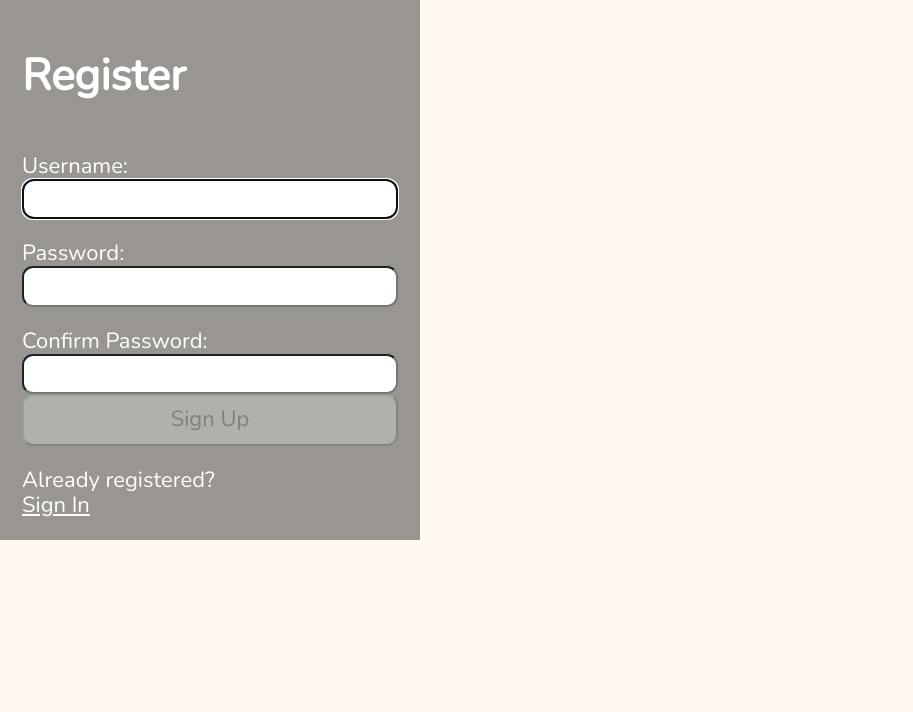
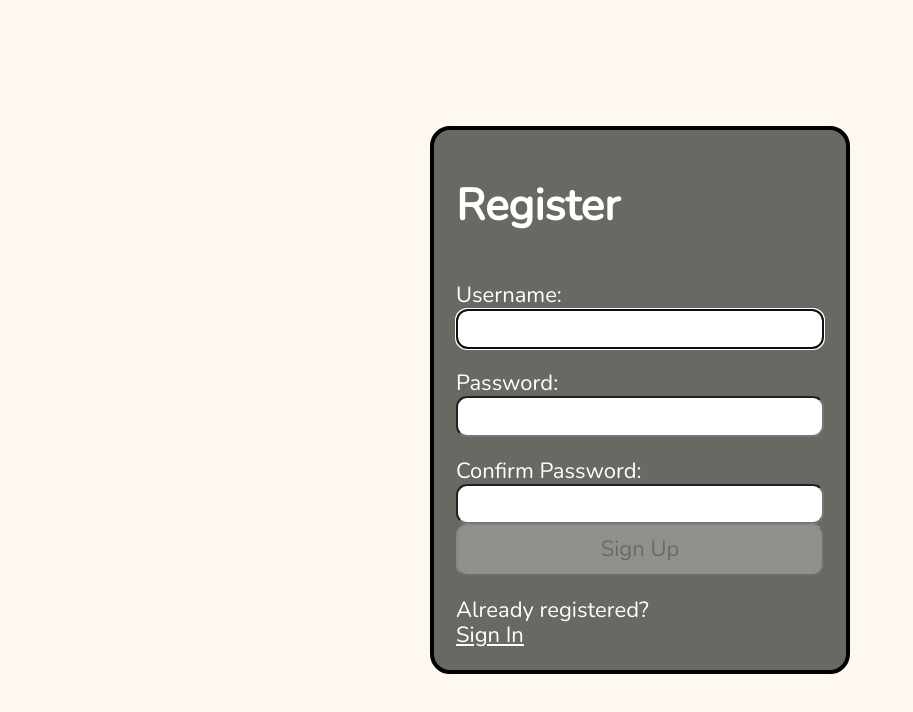
Before and after one commit to Ching-Ting-Wei/Collaboration_Platform, a React (Create React App) app: page /#/register in a window 1280 px wide. Shown: the top 712 px of the page, without its empty margins (0-913 px from the left). Built offline with nearby package versions, Linux system fonts and the light colour scheme.

Commit message:
header & register update

```diff
--- a/src/components/TodoItem/TodoForm2.js
+++ b/src/components/TodoItem/TodoForm2.js
@@ -1,20 +1,35 @@
 import React from "react";
 import styled from "styled-components";
 import TodoList from "./TodoList";
+
+const All = styled.div`
+  height: 100%;
+  width: 100%;
+  display: flex;
+  align-items: center;
+  justify-content: center;
+  /* border: 2px solid #ccc; */
+`;
 
 const Container = styled.div`
   box-sizing: border-box;
   max-height: 440px;
   height: auto;
-  width: 100%;
+  width: 400px;
   display: flex;
   justify-content: center;
+  align-items: center;
   position: absolute;
   top:25%;
+  /* border: 2px solid #ccc; */
 `;
 
 const Content = styled.form`
   display: flex;
+  max-height: 440px;
+  height: auto;
+
+
   justify-content: start;
   align-items: center;
   border-radius: 20px;
@@ -22,6 +37,7 @@ const Content = styled.form`
   background-color: rgba(0, 0, 0, 0.7);
   flex-direction: column;
   padding: 0 31px 0 25px;
+  /* border: 2px solid #f0f */
 `;
 
 const HomeworkTitle = styled.div`
@@ -98,6 +114,7 @@ export default function TodoForm2(props){
   }
 
 	return(
+    <All>
     <Container>
       <Content onSubmit={handleSubmit}>
         <HomeworkTitle>
@@ -112,5 +129,6 @@ export default function TodoForm2(props){
         </Actions>
       </Content>
     </Container>
+    </All>
 	);
 }
--- a/src/components/UserHeader/UserHeader.js
+++ b/src/components/UserHeader/UserHeader.js
@@ -21,7 +21,7 @@ const Brand = styled.div`
 
 const NavbarList = styled.div`
     display: flex;
-    align-items: center;
+    align-items: end;
 `;
 
 const Nav = styled(Link)`
@@ -65,10 +65,8 @@ export default function App(){
         </LContainer>
 
         <NavbarList>
-
-            <Nav to='/grouppage' $active={location.pathname === '/grouppage'}>Try it</Nav>
+            <Nav to='/grouppage' $active={location.pathname === '/grouppage'}>add hw</Nav>
         </NavbarList>
-        <i class="fa-solid fa-user"></i>
         </HeaderContainter>
         </>
     );
--- a/src/pages/HomePage/HomePage.js
+++ b/src/pages/HomePage/HomePage.js
@@ -1,7 +1,7 @@
 import React from "react";
 import styled from "styled-components";
 import {HashRouster as  Router, Switch, Route} from "react-router-dom";
-import Header from "../../components/UserHeader";
+import Header from "../../components/Header";
 
 export default function HomePage() {
   return(
--- a/src/pages/RegisterPage/RegisterPage2.js
+++ b/src/pages/RegisterPage/RegisterPage2.js
@@ -82,7 +82,7 @@ const Register = () => {
     }
 
     return (
-        <>
+        <div class="all">
             {success ? (
                 <section>
                     <h1>Success!</h1>
@@ -165,19 +165,19 @@ const Register = () => {
                             <FontAwesomeIcon icon={faInfoCircle} />
                             Must match the first password input field.
                         </p>
-
+                        <div></div>
                         <button disabled={!validName || !validPwd || !validMatch ? true : false}>Sign Up</button>
                     </form>
                     <p>
                         Already registered?<br />
                         <span className="line">
                             {/*put router link here*/}
-                            <a href="#">Sign In</a>
+                            <a href="#/login">Sign In</a>
                         </span>
                     </p>
                 </section>
             )}
-        </>
+        </div>
     )
 }
 
--- a/src/pages/RegisterPage/index.css
+++ b/src/pages/RegisterPage/index.css
@@ -14,7 +14,7 @@ html {
 
 body {
     min-height: 100vh;
-    background-color: dodgerblue;
+    background-color: #fff8f0;
 }
 
 .App {
@@ -26,6 +26,14 @@ body {
   padding: 1rem 0.5rem;
 }
 
+.all {
+    height: 100%;
+    display: flex;
+    align-items: center;
+    justify-content: center;
+    /* background-color: #686963; */
+}
+
 section {
     width: 100%;
     max-width: 420px;
@@ -34,7 +42,11 @@ section {
     flex-direction: column;
     justify-content: flex-start;
     padding: 1rem;
-    background-color: rgba(0,0,0,0.4);
+    background-color: #686963;
+    border-radius: 20px;
+    border-color: #000000;
+    border-style: solid;
+    border-width: 4px;
 }
 
 form {
```
